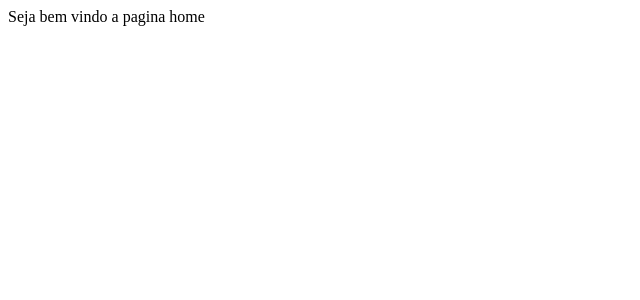
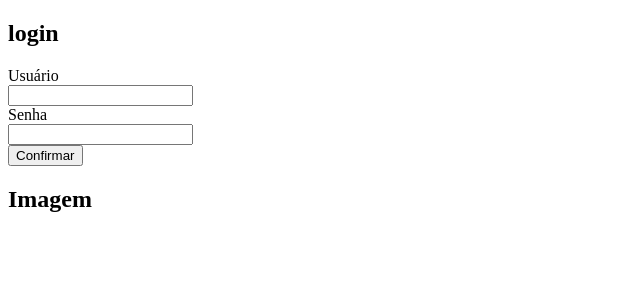
Before and after one commit to douglas-raitz/blog, a Django app: page / in a window 1280 px wide. Shown: the top 300 px of the page, without its empty margins (0-640 px from the left). Run offline with Django 4.2, Linux system fonts and the light colour scheme; some libraries are stand-ins or nearby versions.

Commit message:
adicionando formulario login

```diff
--- a/myblog/home/templates/home/home.html
+++ b/myblog/home/templates/home/home.html
@@ -3,5 +3,23 @@
 {%block titulo %} Home {% endblock %}
 
 {%block conteudo %}
-    Seja bem vindo a pagina home
+    <div class="container_login">
+        <div class="main_login">
+            <div class="inputs_login">
+                <h2>login</h2>
+                <div class="input_form">
+                    <label for="login">Usuário</label><br/>
+                    <input type="text" name="login">
+                </div>
+                <div class="input_form">
+                    <label for="senha">Senha</label><br/>
+                    <input type="password" name="senha">
+                </div>
+                <button type="submit">Confirmar</button>
+            </div>
+            <div>
+                <h2>Imagem</h2>
+            </div>
+        </div>
+    </div>
 {%endblock%}
```
Also changed, not shown: myblog/templates/static/vendor/css/style.css (+34 -0 lines).
